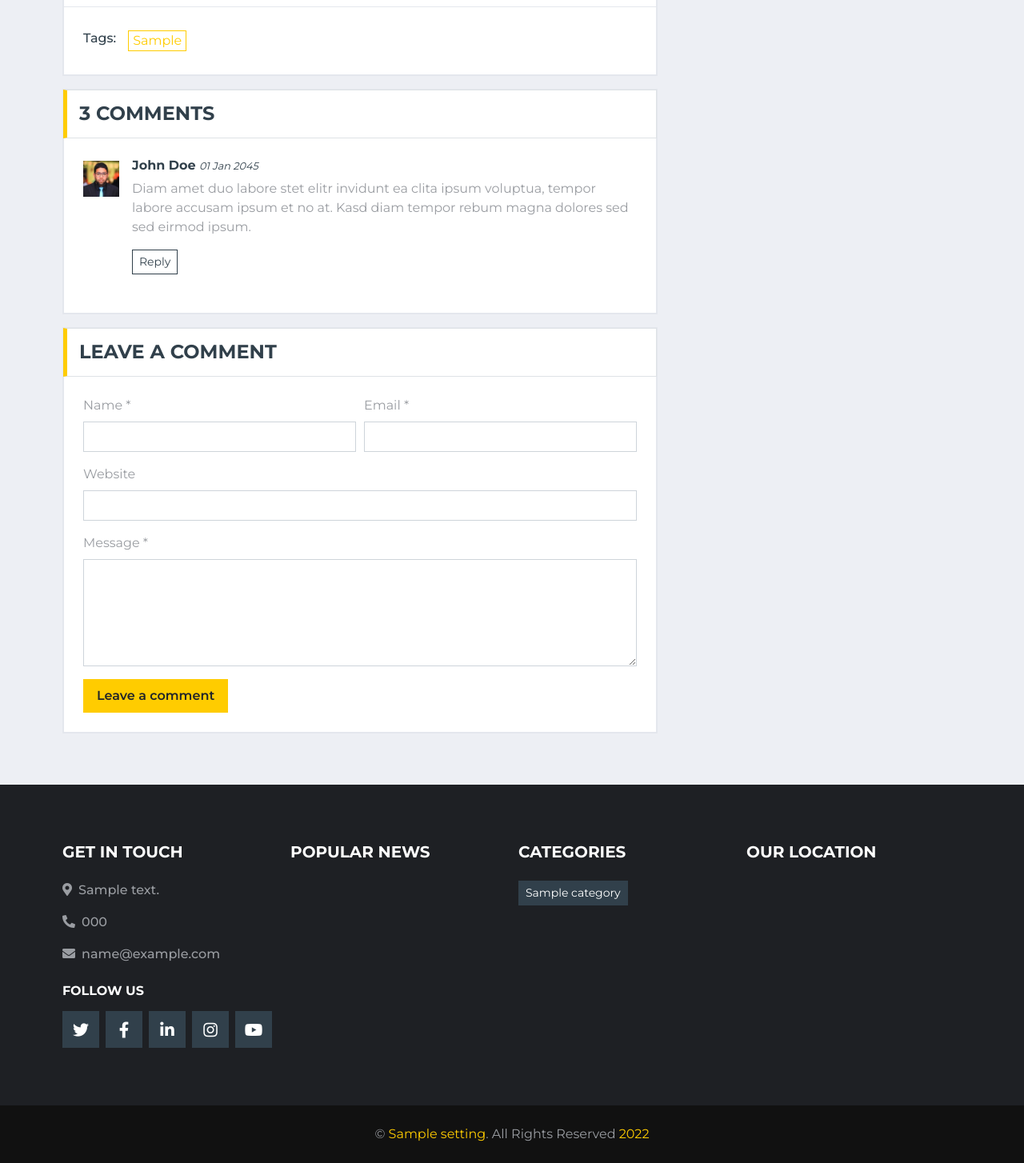
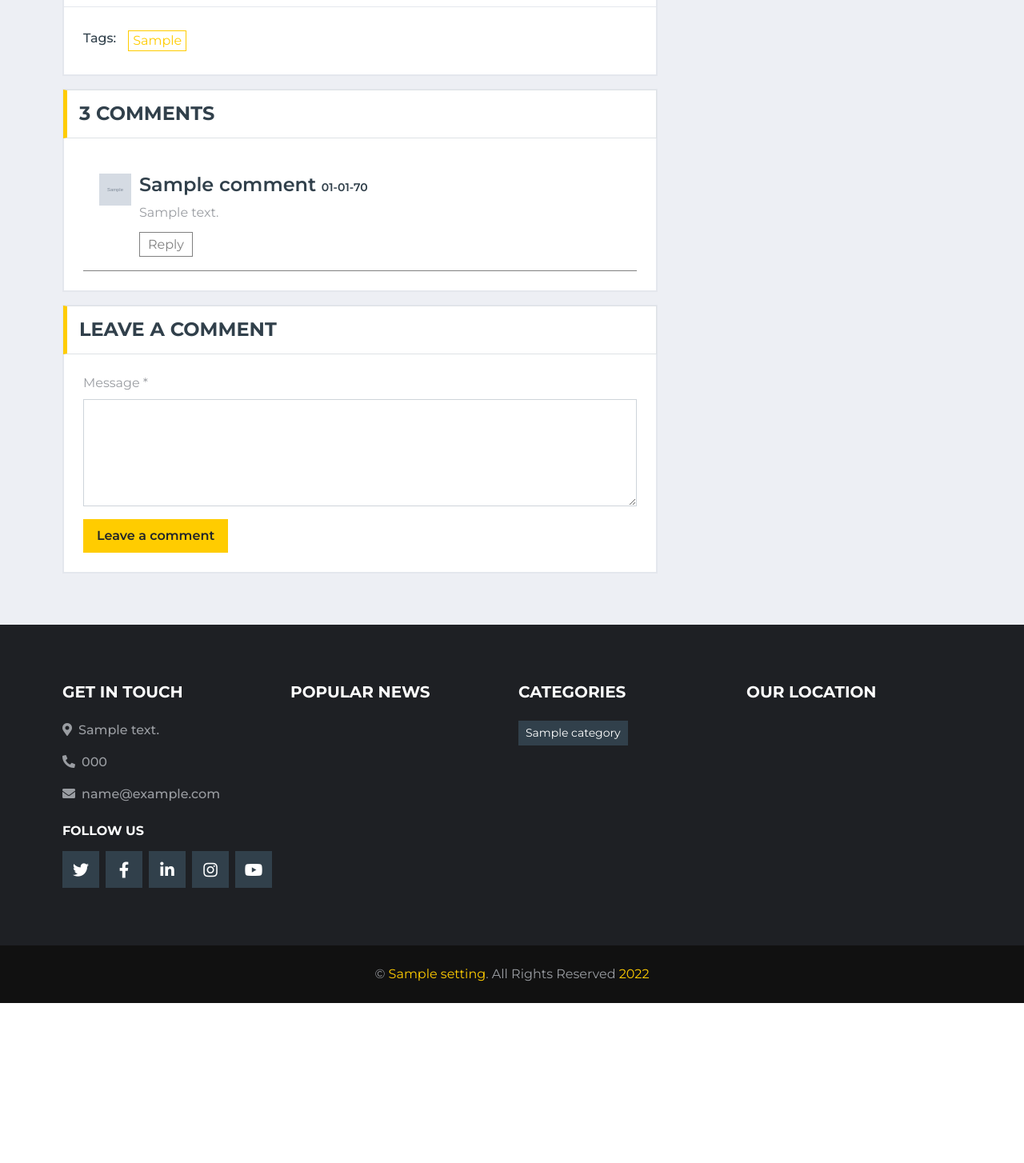
Before and after one commit to programmermunna/news, a PHP site: page /single.php?id=1&&comment=1 in a window 1280 px wide. Shown: the part 819-2273 px from the top of the page at 80% size. After the commit the page ends 2073 px from the top, so only its background shows below. Run offline with PHP 8.4, Linux system fonts and the light colour scheme; tables that the repository leaves empty or names only in its code hold one stand-in row (values such as "Sample post"); grey boxes marked "Sample" are stand-in pictures; style sheets or scripts are compiled from the project's sources; some libraries are stand-ins or nearby versions; grey boxes are pictures that could not be loaded.

Commit message:
made dynamic tree commenty system

```diff
--- a/common/newsletter.php
+++ b/common/newsletter.php
@@ -5,7 +5,7 @@ if(isset($_POST['submit'])){
 
    $insert = mysqli_query($conn,"INSERT INTO newsletter(email,time) VALUE('$email','$time')");
    if($insert){
-    $msg = "Successfully Sign-Up For Newsletter";
+    $msg = "Congratulations";
     header("location:index.php?msg=$msg");
    }
 }
--- a/single.php
+++ b/single.php
@@ -74,57 +74,117 @@ if (isset($_GET['id'])) {
                     <div class="section-title mb-0">
                         <h4 class="m-0 text-uppercase font-weight-bold">3 Comments</h4>
                     </div>
+
+                    <?php
+                    // $is_comment = mysqli_fetch_assoc(mysqli_query($conn,"SELECT * FROM comment WHERE post_id=$id"));
+                    // if($is_comment<1){
+                    // }else{
+
+                    ?>
                     <div class="bg-white border border-top-0 p-4">
+                    <?php
+                    $comment = mysqli_query($conn,"SELECT * FROM comment WHERE post_id=$id");
+                    while ($row = mysqli_fetch_assoc($comment)) {
+                        $arr[] = $row;
+                    }
+                    $arr = buildTree($arr);
+                    function buildTree(Array $data, $parent = 0) {
+                        $tree = array();
+                        foreach ($data as $d) {
+                            if ($d['parent_id'] == $parent) {
+                                $children = buildTree($data, $d['id']);
+                                // set a trivial key
+                                if (!empty($children)) {
+                                    $d['_children'] = $children;
+                                }
+                                $tree[] = $d;
+                            }
+                        }
+                        return $tree;
+                    }
 
-                        <div class="media mb-4">
-                            <img src="img/user.jpg" alt="Image" class="img-fluid mr-3 mt-1" style="width: 45px;">
-                            <div class="media-body">
-                                <h6><a class="text-secondary font-weight-bold" href="./single.php">John Doe</a>
-                                    <small><i>01 Jan 2045</i></small>
-                                </h6>
-                                <p>Diam amet duo labore stet elitr invidunt ea clita ipsum voluptua, tempor labore
-                                    accusam ipsum et no at. Kasd diam tempor rebum magna dolores sed sed eirmod
-                                    ipsum.</p>
-                                <button class="btn btn-sm btn-outline-secondary">Reply</button>
-                            </div>
-                        </div>
+                    function printTree($arr, $r = 0, $p = null) {
+                        foreach ($arr as $i => $t) {
+                            $dash = ($t['parent_id'] == 0) ? '' : str_repeat('30+',$r);
+                            $dash = array_sum(explode( '+', $dash));
+                            $img = $t['img'];
+                            $name = $t['name'];
+                            $content = $t['content'];
+                            $comment_id = $t['id'];
+                            $time = date('d-m-y',$t['time']);
+                            $post_id = $_GET['id'];
+                        echo "<div style='border-bottom:1px solid gray;overflow-wrap: anywhere;'>";
+                                echo "<div style='padding-left:".$dash."px;margin:20px;display:flex;'>
+                                <img style='width:40px;height:40px;margin-right:10px;' src='admin/upload/$img' alt='img'>
+                                    <div>
+                                        <h4>$name <span style='font-size:14px'>$time</span> </h4>
+                                        <p>$content</p>
+                                        <a style='padding:5px 10px;border:1px solid gray;color:gray' href='single.php?id=$post_id&&comment=$comment_id'>Reply</a>
+                                    </div>
+                                </div>";
+                        echo "</div>";
 
+                            if (isset($t['_children'])) {
+                                echo "<div>";
+                                printTree($t['_children'], ++$r, $t['parent_id']);
+                                --$r;
+                                echo "</div>";
+                            }
+                        }
+                    }
+                    printTree($arr);
+                    ?>
                     </div>
+
+
+                    <?php //} ?>
+
                 </div>
                 <!-- Comment List End--->
+                <?php
+                if(isset($_POST['send_message'])){
 
+                    if(!isset($_SESSION['user_id'])){
+                        header("location:single.php?id=$id&&msg=Please login first");
+                    }else{
+
+                    if(isset($_GET['comment'])){
+                    $parent_id = $_GET['comment'];
+                    }else{
+                    $parent_id = $_POST['parent_id'];
+                    }
+
+                    $user_id = $_SESSION['user_id'];
+                    $user_info = mysqli_fetch_assoc(mysqli_query($conn,"SELECT * FROM admin_info WHERE id=$user_id"));
+                    $name = $user_info['name'];
+                    $email = $user_info['email'];
+                    $img = $user_info['file'];
+                    $message = $_POST['message'];
+                    $time = time();
+                    $insert = mysqli_query($conn,"INSERT INTO comment(post_id,parent_id,name,email,content,img,time) VALUE('$id','$parent_id','$name','$email','$message','$img','$time')");
+                    if($insert){
+                        $msg='Message Sent Successfull';
+                        header("location:single.php?id=$id&&msg=$msg");
+                    }
+
+                }
+                }
+
+                ?>
                 <!--- Comment Form Start -->
                 <div class="border mb-3">
                     <div class="section-title mb-0">
                         <h4 class="m-0 text-uppercase font-weight-bold">Leave a comment</h4>
                     </div>
                     <div class="bg-white border border-top-0 p-4">
-                        <form>
-                            <div class="form-row">
-                                <div class="col-sm-6">
-                                    <div class="form-group">
-                                        <label for="name">Name *</label>
-                                        <input type="text" class="form-control" id="name">
-                                    </div>
-                                </div>
-                                <div class="col-sm-6">
-                                    <div class="form-group">
-                                        <label for="email">Email *</label>
-                                        <input type="email" class="form-control" id="email">
-                                    </div>
-                                </div>
-                            </div>
-                            <div class="form-group">
-                                <label for="website">Website</label>
-                                <input type="url" class="form-control" id="website">
-                            </div>
-
+                        <form action="" method="POST">
                             <div class="form-group">
                                 <label for="message">Message *</label>
-                                <textarea id="message" cols="30" rows="5" class="form-control"></textarea>
+                                <input name="parent_id" type="hidden" value="0">
+                                <textarea name="message" cols="30" rows="5" class="form-control"></textarea>
                             </div>
                             <div class="form-group mb-0">
-                                <input type="submit" value="Leave a comment" class="btn btn-primary font-weight-semi-bold py-2 px-3">
+                                <input name="send_message" type="submit" value="Leave a comment" class="btn btn-primary font-weight-semi-bold py-2 px-3">
                             </div>
                         </form>
                     </div>
@@ -154,3 +214,4 @@ if (isset($_GET['id'])) {
 <!-- Side Navbar Links -->
 <?php include("common/footer.php"); ?>
 <!-- Side Navbar Links -->
+<?php if (isset($_GET['msg'])) { ?><div id="munna" data-text="<?php echo $_GET['msg']; ?>"></div><?php } ?>
```
Also changed, not shown: admin/menu.php (+30 -3 lines), admin/submenu.php (+29 -2 lines), admin/upload/aa.jfif (added), admin/upload/profile pikk 500.png (added).
